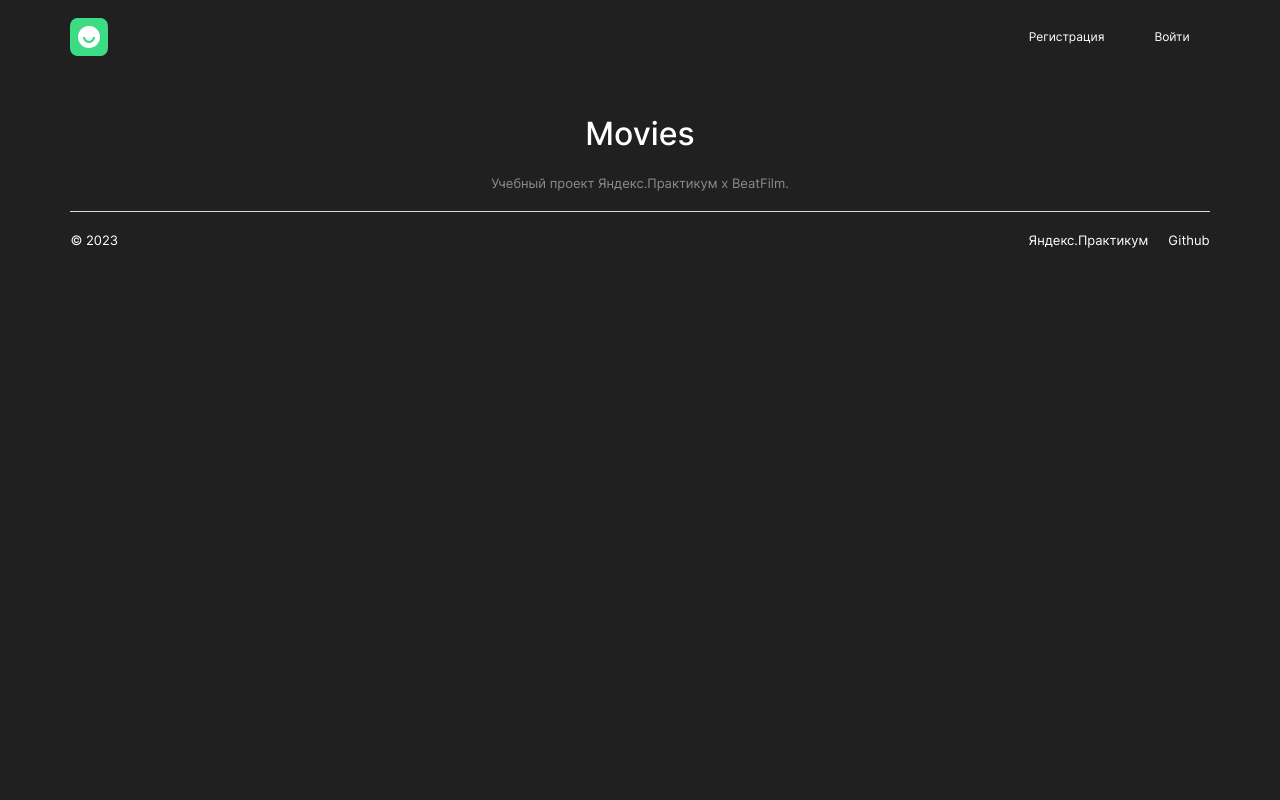
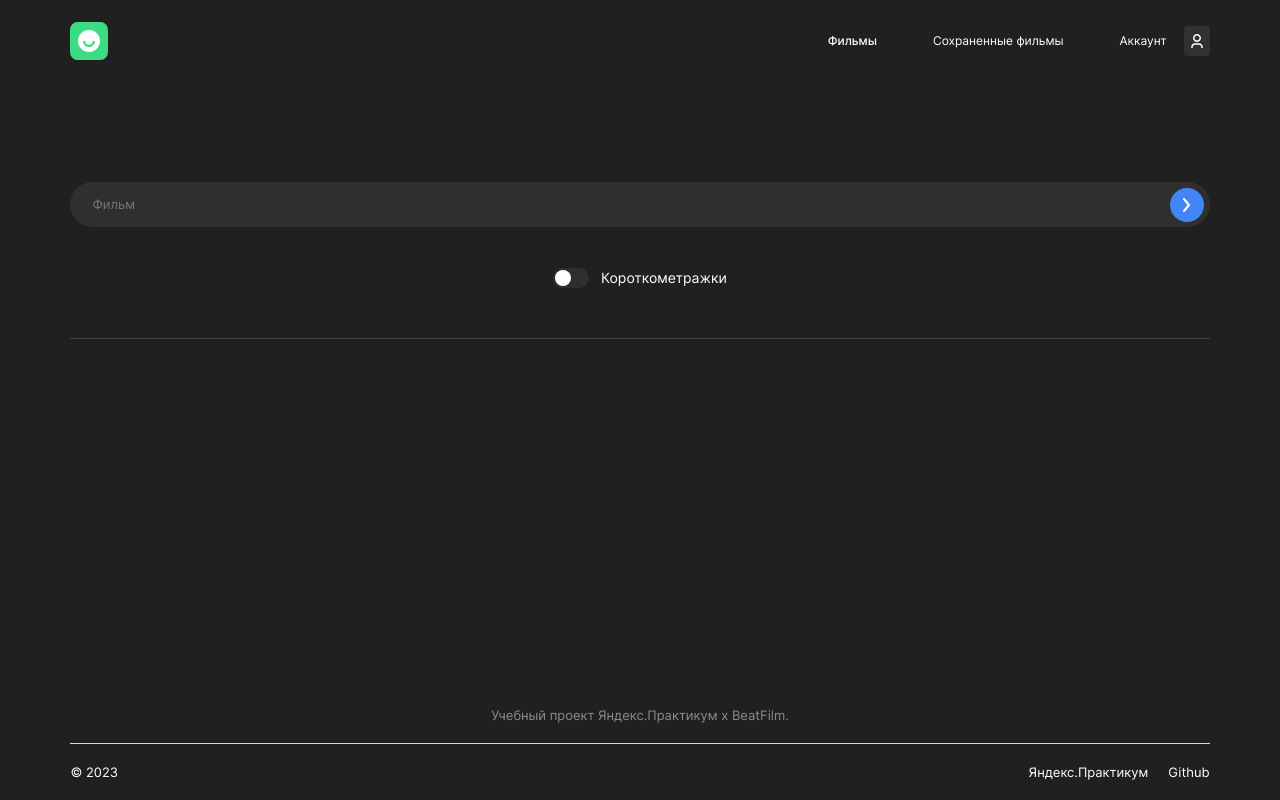
Before and after one commit to vlad-prog93/movies, a React (Create React App) app in the folder client/: page /movies in a window 1280 px wide. Built offline with nearby package versions, Linux system fonts and the light colour scheme.

Commit message:
Сверстан компонент Search

```diff
--- a/client/src/components/Header/index.tsx
+++ b/client/src/components/Header/index.tsx
@@ -20,7 +20,7 @@ import { useAppSelector, useAppDispatch } from 'hooks/store'
 import { toActive, toDiactive } from 'store/reducers/burgerReducer'
 
 const Header = () => {
-  const [isAuth, setIsAuth] = useState<boolean>(false)
+  const [isAuth, setIsAuth] = useState<boolean>(true)
   const isActive = useAppSelector(state => state.burger.isActive)
   const dispatch = useAppDispatch()
 
--- /dev/null
+++ b/client/src/components/Search/Search.css
@@ -0,0 +1,115 @@
+.search {
+  width: 100%;
+
+  padding-bottom: 50px;
+  border-bottom: 1px solid var(--color-line-dark);
+}
+
+.search__text-cont {
+  position: relative;
+  width: 100%;
+
+  margin-bottom: 41px;
+}
+
+.search__input {
+  width: 100%;
+
+  background-color: var(--color-bg-input);
+  border-radius: 40px;
+  border: none;
+  outline: none;
+
+  font-weight: 400;
+  font-size: 13px;
+  line-height: 17px;
+  color: var(--color-font-grey);
+
+  padding: 14px 22px;
+}
+
+.search__button {
+  position: absolute;
+  right: 6px;
+  top: 6px;
+
+  width: 34px;
+  height: 34px;
+
+  border-radius: 48px;
+  border: none;
+
+  background: url('../../images/arrow-button.svg') center no-repeat, var(--color-bg-input-btn);
+  color: white;
+
+  transition: opacity .5s ease;
+}
+
+.search__button:hover {
+  opacity: 0.8;
+}
+
+.search__checkbox-cont {
+  display: flex;
+  justify-content: center;
+  align-items: center;
+  gap: 12px;
+}
+
+.search__checkbox {
+  display: none;
+}
+
+.search__checkbox-label {
+  width: 36px;
+  height: 20px;
+
+  background-color: var(--color-bg-input);
+  border-radius: 20px;
+  cursor: pointer;
+
+  transition: background-color 0.3s ease;
+}
+
+.search__checkbox-label:hover {
+  background-color: var(--color-font-grey);
+}
+
+.search__checkbox-label::before {
+  content: '';
+  display: block;
+  width: 16px;
+  height: 16px;
+
+  border-radius: 50%;
+  background-color: white;
+
+  margin: 2px 18px 2px 2px;
+
+  transition: margin 0.3s ease;
+}
+
+.search__checkbox:checked~.search__checkbox-label {
+  background-color: var(--color-bg-button-active);
+}
+
+.search__checkbox:checked~.search__checkbox-label::before {
+  margin: 2px 2px 2px 18px;
+}
+
+.search__checkbox-text {
+  font-weight: 400;
+  font-size: 14px;
+  line-height: 18px;
+}
+
+@media all and (max-width: 525px) {
+  .search__input {
+    padding: 14px 19px;
+    font-size: 11px;
+  }
+
+  .search__checkbox-text {
+    font-size: 11px;
+  }
+}
--- /dev/null
+++ b/client/src/components/Search/index.tsx
@@ -0,0 +1,22 @@
+// styles
+import './Search.css'
+
+const Search = () => {
+  return (
+    <div className='search'>
+      <form className='search__form'>
+        <div className='search__text-cont'>
+          <input className='search__input' type='text' placeholder='Фильм' />
+          <button type='submit' className='search__button' />
+        </div>
+        <div className='search__checkbox-cont'>
+          <input id='short-movies' className='search__checkbox' type='checkbox' />
+          <label className='search__checkbox-label' htmlFor='short-movies' />
+          <span className='search__checkbox-text'>Короткометражки</span>
+        </div>
+      </form>
+    </div>
+  )
+}
+
+export default Search
--- a/client/src/pages/Movies/Movies.css
+++ b/client/src/pages/Movies/Movies.css
@@ -0,0 +1,7 @@
+.movies {
+  flex-grow: 1;
+  width: 100%;
+
+  margin: 80px auto 79px;
+  padding-bottom: 80px;
+}
--- a/client/src/pages/Movies/index.tsx
+++ b/client/src/pages/Movies/index.tsx
@@ -1,9 +1,18 @@
+// components
+import Container from 'components/Container'
+import Search from 'components/Search'
+
+// styles
 import './Movies.css'
 
 
 const Movies = () => {
   return (
-    <h1>Movies</h1>
+    <section className='movies'>
+      <Container>
+        <Search />
+      </Container>
+    </section>
   )
 }
 
--- a/client/src/pages/SavedMovies/index.tsx
+++ b/client/src/pages/SavedMovies/index.tsx
@@ -1,9 +1,14 @@
+import Search from 'components/Search'
 import './SavedMovies.css'
+import Container from 'components/Container'
 
 
 const SavedMovies = () => {
   return (
-    <h1>SavedMovies</h1>
+    <Container>
+      <Search />
+    </Container>
+
   )
 }
 
```
Also changed, not shown: client/src/images/arrow-button.svg (added).
